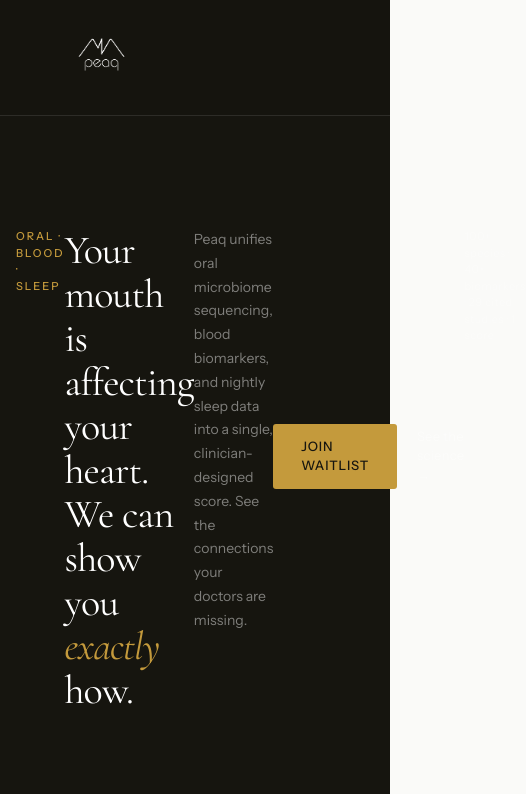
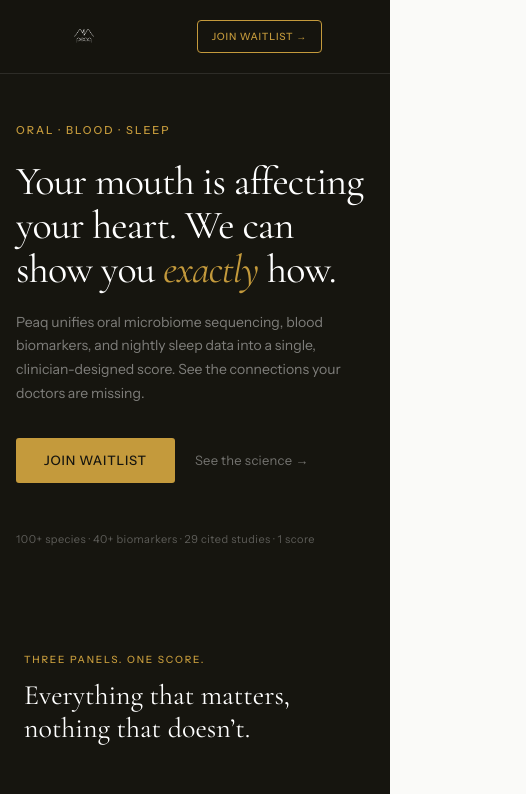
Before and after one commit to drmemes1/peaqhealth, a Next.js app in the folder peaqhealth_1/apps/web/: page / in a window 390 px wide. Shown: the top 794 px of the page, 526 px wide, since content can reach past the window. Built offline with nearby package versions, Linux system fonts and the light colour scheme.

Commit message:
fix: landing page mobile — nav logo+CTA only, sections stack, no overflow

```diff
--- a/peaqhealth_1/apps/web/app/globals.css
+++ b/peaqhealth_1/apps/web/app/globals.css
@@ -224,27 +224,32 @@ body {
 /* ─── Landing page mobile ─────────────────────────────────────────────── */
 
 @media (max-width: 768px) {
+  /* Nav: logo left, CTA right, hide center links */
   .landing-nav {
-    padding: 0 16px !important;
+    padding: 0 20px !important;
   }
-  .landing-nav a[style*="letter-spacing"] {
+  .landing-nav-links {
     display: none !important;
   }
+  .landing-nav-logo img {
+    height: 32px !important;
+  }
+  .landing-nav-cta {
+    font-size: 10px !important;
+    padding: 8px 14px !important;
+  }
+
+  /* Hero: single column, breathe */
   .landing-hero {
-    grid-template-columns: 1fr !important;
     min-height: auto !important;
-    padding: 100px 24px 48px !important;
-  }
-  .landing-hero > div:last-child {
-    display: flex !important;
-    justify-content: center !important;
-    margin-top: 32px !important;
-    margin-bottom: 0 !important;
+    padding: 56px 20px 48px !important;
   }
   .landing-hero img {
     max-width: 280px !important;
     margin-bottom: 0 !important;
   }
+
+  /* Panels grid */
   .landing-panels-grid {
     grid-template-columns: 1fr !important;
     gap: 0 !important;
@@ -256,6 +261,8 @@ body {
   .landing-panels-grid > div:last-child {
     border-bottom: none !important;
   }
+
+  /* Science rows */
   .landing-science-row {
     flex-direction: column !important;
     gap: 10px !important;
@@ -265,17 +272,17 @@ body {
     min-width: unset !important;
     width: auto !important;
   }
+
+  /* App feature rows */
   .landing-app-feature {
     grid-template-columns: 1fr !important;
     gap: 24px !important;
     margin-bottom: 48px !important;
   }
-  .landing-app-feature img {
-    order: 0 !important;
-  }
-  .landing-app-feature > div {
-    order: 1 !important;
-  }
+  .landing-app-feature img { order: 0 !important; }
+  .landing-app-feature > div { order: 1 !important; }
+
+  /* Team + transparency grids */
   .landing-team-grid {
     grid-template-columns: 1fr !important;
     gap: 16px !important;
@@ -283,15 +290,26 @@ body {
   .landing-transparency-grid {
     grid-template-columns: 1fr !important;
   }
+
+  /* Section padding */
+  .landing-section {
+    padding-left: 20px !important;
+    padding-right: 20px !important;
+  }
 }
 
 @media (max-width: 480px) {
   .landing-hero {
-    padding: 80px 16px 40px !important;
+    padding: 48px 16px 40px !important;
   }
   .landing-hero img {
     max-width: 240px !important;
   }
+}
+
+/* Prevent horizontal overflow */
+html, body {
+  overflow-x: hidden;
 }
 
 /* Phone mockup images — dark mode: multiply blend darkens further, switch to normal */
--- a/peaqhealth_1/apps/web/app/page.tsx
+++ b/peaqhealth_1/apps/web/app/page.tsx
@@ -61,6 +61,7 @@ export default function Home() {
           justifyContent: "space-between",
         }}>
           {/* Logo */}
+          <div className="landing-nav-logo">
             <img
               src="/images/peaq_logo_transparent.png"
               alt="Peaq Health"
@@ -70,9 +71,10 @@ export default function Home() {
                 filter: "brightness(0) invert(1)",
               }}
             />
+          </div>
 
           {/* Center links */}
-          <div style={{ display: "flex", alignItems: "center", gap: 36 }}>
+          <div className="landing-nav-links" style={{ display: "flex", alignItems: "center", gap: 36 }}>
             {([
               { label: "Science", href: "#science" },
               { label: "How it works", href: "#how-it-works" },
@@ -98,6 +100,7 @@ export default function Home() {
 
           {/* CTA pill */}
           <a
+            className="landing-nav-cta"
             href="#cta"
             style={{
               fontFamily: sans,
```
Lines whose indentation alone changed are shown as unchanged.
